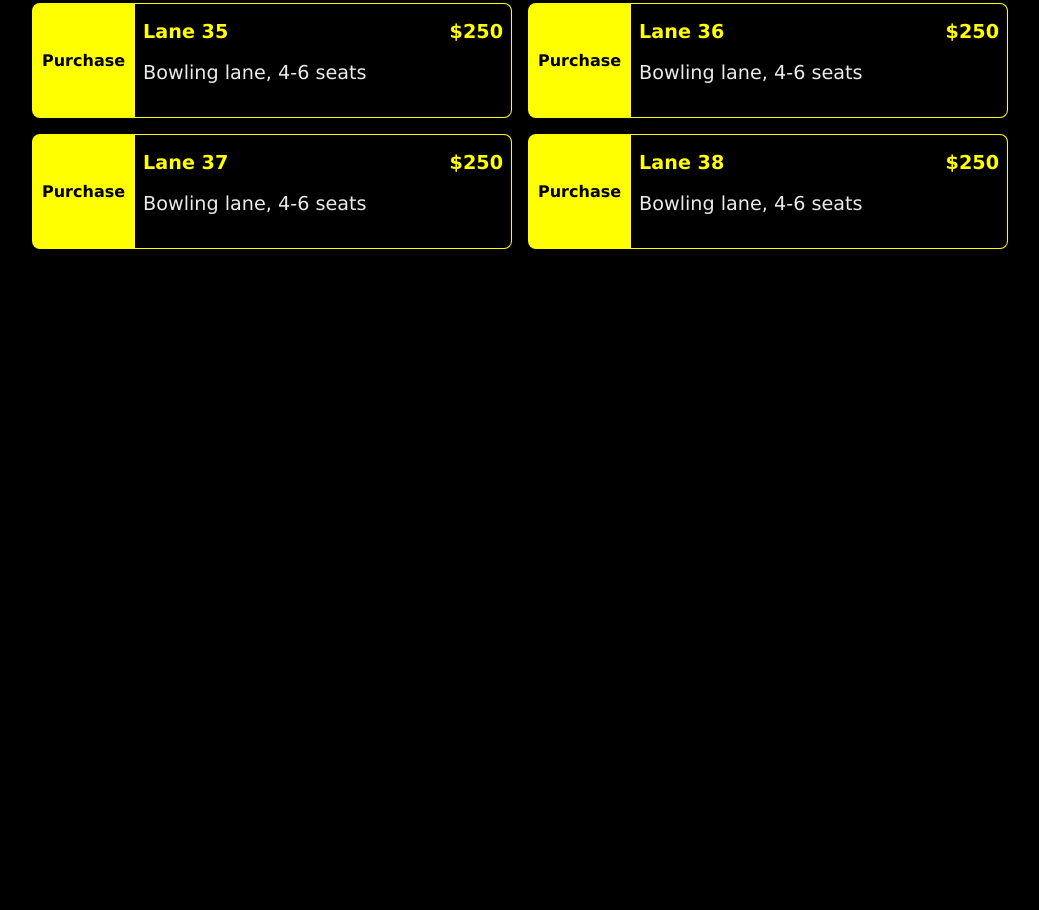
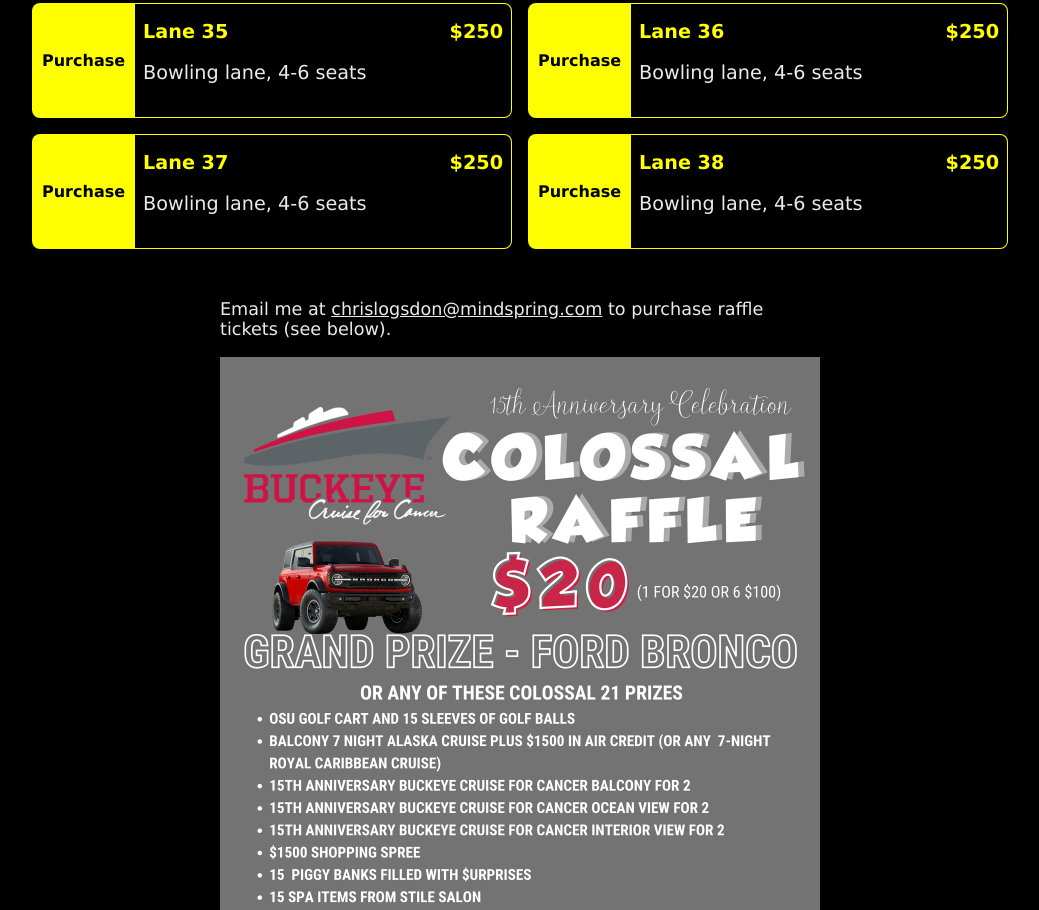
Before and after one commit to wmchristie/logsdon, a plain HTML site: page beat-mich-again/index.html in a window 1280 px wide. Shown: the part 5102-6012 px from the top of the page, without its empty margins (120-1159 px from the left). Before the commit the page ends 5407 px from the top, so only its background shows below. Drawn offline with Linux system fonts and the light colour scheme.

Commit message:
final fundraiser updates

```diff
--- a/beat-mich-again/index.html
+++ b/beat-mich-again/index.html
@@ -13,7 +13,7 @@
   <title>BEAT MICH-AGAIN Tailgate & Fundraiser</title>
 
   <link rel="stylesheet" href="normalize.css">
-  <link rel="stylesheet" href="styles.css?v=2">
+  <link rel="stylesheet" href="styles.css?v=6">
 
 </head>
 
@@ -90,6 +90,11 @@
 
     </div>
 
+    <div class="ads">
+      <p>Email me at <span style="text-decoration:underline;">chrislogsdon@mindspring.com</span> to purchase raffle tickets (see below).</p>
+      <img src="raffle.jpg" />
+    </div>
+
   </div>
 
   <div id="order_form" class="order-form" data-base-class="order-form"></div>
--- a/beat-mich-again/styles.css
+++ b/beat-mich-again/styles.css
@@ -78,6 +78,19 @@ sup {
   width: 100%;
 }
 .header .banner {
+  width: 100%;
+}
+
+.ads {
+  margin-top: 1rem;
+  padding-top: 1.5rem;
+  width: 600px;
+  margin: 0 auto;
+  font-size: 1.1rem;
+}
+
+.ads img {
+  position: relative;
   width: 100%;
 }
 
@@ -461,11 +474,8 @@ sup {
     display: block;
   }
 
-
-
-
-
-
-
+  .ads {
+    width: 100%;
+  }
 
 }
```
